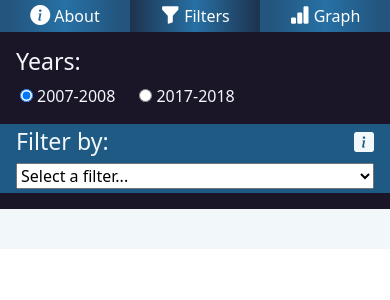
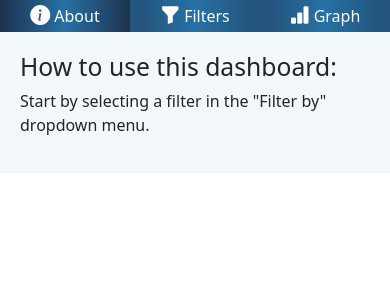
Before and after one commit to javrobs/nhanes_analysis, a Flask app: template app/templates/index.html in a window 390 px wide. Shown: the part 145-445 px from the top of the page. Run offline with Flask 3, Linux system fonts and the light colour scheme; the template is opened without the code that fills it, so the values that code supplies are empty; some libraries are stand-ins or nearby versions.

Commit message:
Finished working on responsiveness, connected mobile buttons to desktop button, and killed more bugs

```diff
--- a/app/static/css/styles.css
+++ b/app/static/css/styles.css
@@ -35,6 +35,10 @@ select{
         height:100vh;
         overflow:hidden;
     }
+
+    #mobile-no-graph-message{
+        display: none;
+    }
 }
 
 #header{
@@ -44,7 +48,7 @@ select{
     border-bottom: 5px solid var(--text);
 }
 
-#filter{
+#filter-container{
     background-color: var(--accent);
     color:var(--back);
     padding:20px;
--- a/app/static/js/filters.js
+++ b/app/static/js/filters.js
@@ -1,92 +1,103 @@
+// Created constants for:
+// 1. The URL:
 const URL = '/queries';
-const instructions=document.querySelector("#instructions");
-const plotContainer=document.querySelector('#plot-container');
-const plotArea=document.querySelector("#plot");
-const year2007=document.querySelector("#first-year");
-const year2017=document.querySelector("#second-year");
-const errorMessage=document.querySelector("#error-message");
-const parentDiv = document.querySelector("#filter-by");
+
+// 2. The desktop button:
+const desktopButtonDiv = document.querySelector('#desktop-button-div');
+const desktopButton = document.querySelector('#desktop-button');
+
+// 3. The mobile version:
+const mobileButtons = document.querySelectorAll('.mobile-button');
+const mobileTabs = document.querySelectorAll('.mobile-tab');
+const instructionsButton = document.querySelector('#instructions-button');
+const filterButton = document.querySelector('#filter-button');
+const plotContainerButton = document.querySelector('#plot-container-button');
+
+// 4. The instructions container:
+const instructionsContainer = document.querySelector('#instructions-container');
+
+// 5. The filters:
+const filterContainer = document.querySelector('#filter-container');
+const year2007 = document.querySelector('#first-year');
+const parentDiv = document.querySelector('#filter-by');
+
+// 6. The plot container:
+const plotContainer = document.querySelector('#plot-container');
+const mobileNoGraphMessage = document.querySelector('#mobile-no-graph-message');
+const plotArea = document.querySelector('#plot');
+const errorMessage = document.querySelector('#error-message');
+const breadcrumbDiv = document.querySelector('#breadcrumb');
+
+// Created variables for the tooltips:
 var tooltipTriggerList = document.querySelectorAll('[data-bs-toggle="tooltip"]');
 var tooltipList = [...tooltipTriggerList].map(tooltipTriggerEl => new bootstrap.Tooltip(tooltipTriggerEl));
-const breadcrumbDiv=document.querySelector("#breadcrumb");
-const desktopButtonDiv=document.querySelector('#desktop-button-div');
-const desktopButton=document.querySelector('#desktop-button');
-const mobileButtons=document.querySelectorAll(".mobile-button");
-const mobileTabs=document.querySelectorAll('.mobile-tab');
-var plotCreated=false;
-const missingValueDiv=document.querySelector("#missingValuesNote");
-const legendDiv=document.querySelector('#legend');
 
 
+// Created a listener so the mobile buttons execute the 'ShowTab' function when clicked:
 mobileButtons.forEach(each => {
     each.addEventListener('click', showTab);
 });
 
-function filter(element){
+
+// Created a function to call the server and get the data to correctly populate the filter dropdown and the graph:
+function filter(element) {
+
+    // Defined the local variables needed:
     let value;
     let filterCount;
-    let filtersDictionary={};
-    let currentFilter=document.querySelector(".current-filter");
-    let pastFilters=document.querySelectorAll(".filter-past");
-    let categories=document.querySelectorAll(".category");
-    if (element.classList.contains('filter-past')){
-        value=element.value;
-        filterCount=Number(element.id.split("-")[1]);
-        for (let i=0;i<filterCount-1;i++){
-            filtersDictionary[pastFilters[i].value]=categories[i].value;
+    let filtersDictionary = {};
+
+    // Created local variables that read the filters and categories:
+    let currentFilter = document.querySelector(".current-filter");
+    let pastFilters = document.querySelectorAll(".filter-past");
+    let categories = document.querySelectorAll(".category");
+
+    // Specified a condition that prepares the data that will be sent to the server:
+    if (element.classList.contains('filter-past')) {
+        value = element.value;
+        filterCount = Number(element.id.split("-")[1]);
+        for (let i = 0; i < filterCount - 1; i++) {
+            filtersDictionary[pastFilters[i].value] = categories[i].value;
         };
         killTree(filterCount);
-    } else if (currentFilter.value==='default'&&pastFilters.length>0&&element.tagName!=='SELECT') {
-        let lastFilter=pastFilters[pastFilters.length-1];
-        filterCount=Number(lastFilter.id.split("-")[1]);
-        value=lastFilter.value;
-        for (let i=0;i<pastFilters.length-1;i++){
-            filtersDictionary[pastFilters[i].value]=categories[i].value;
+    } else if (currentFilter.value === 'default' && pastFilters.length > 0 && element.tagName !== 'SELECT') {
+        let lastFilter = pastFilters[pastFilters.length - 1];
+        filterCount = Number(lastFilter.id.split("-")[1]);
+        value = lastFilter.value;
+        for (let i = 0; i < pastFilters.length - 1; i++) {
+            filtersDictionary[pastFilters[i].value] = categories[i].value;
         };
-        console.log(value, filtersDictionary);
     } else {
-        value=currentFilter.value;
-        filterCount=Number(currentFilter.id.split("-")[1]);
-        for (let i=0;i<pastFilters.length;i++){
-            filtersDictionary[pastFilters[i].value]=categories[i].value;
+        value = currentFilter.value;
+        filterCount = Number(currentFilter.id.split("-")[1]);
+        for (let i = 0; i < pastFilters.length; i++) {
+            filtersDictionary[pastFilters[i].value] = categories[i].value;
         };
-        // console.log(value, filtersDictionary);
     };
-    if(value!=="default"){
-    //     instructions.classList.remove("d-none");
-    //     plotArea.classList.add("d-none");
-    //     breadcrumbDiv.innerHTML="";
-    //     missingValueDiv.innerHTML="";
-    //     // filterDeeperDiv.innerHTML="";
-    //     errorMessage.classList.add("d-none");
-    //     let currentCategory = document.querySelector(`#category-${filterCount}`);
-    //     if (currentCategory!==null){
-    //         currentCategory.remove();
-    //         let title = document.querySelector(`#title-on-${filterCount}`);
-    //         title.remove();
-    //     };
-    // } else {
-        instructions.classList.add("d-none");
-        plotContainer.classList.remove("d-none");
+
+    // Created a condition that calls the server if the filter has a valid value:
+    graphToggle(false);
+    if (value !== "default") {
+        // instructionsContainer.classList.add("d-none");
+        // plotContainer.classList.remove("d-none");
         buildingBreadcrumb(filterCount);
-        fetch(URL,{
+        fetch(URL, {
             method: 'POST',
-            mode :'cors',
+            mode: 'cors',
             headers:
             {
                 "Content-Type": "application/json"
             },
-            body: JSON.stringify({column:value, previousFilters:filtersDictionary, selectedYear:year2007.checked})
-            }).then(data=>data.json()).then(data => {
-            console.log(data);
-            if(data.all_data.length!==0){
-                plot(data,year2007.checked);
+            body: JSON.stringify({ column: value, previousFilters: filtersDictionary, selectedYear: year2007.checked })
+        }).then(data => data.json()).then(data => {
+            mobileNoGraphMessage.classList.add("d-none");
+            if (data.all_data.length !== 0) {
+                plot(data, year2007.checked);
                 errorMessage.classList.add("d-none");
                 desktopButtonDiv.classList.remove("d-none");
-                if (element.tagName==='SELECT'){
-                    filterOn(data,value,filterCount);
+                if (element.tagName === 'SELECT') {
+                    filterOn(data, value, filterCount);
                 };
-                // };
                 plotArea.classList.remove("d-none");
             } else {
                 plotArea.classList.add("d-none");
@@ -96,10 +107,10 @@ function filter(element){
     };
 };
 
-function filterOn(data,column,counter){
+function filterOn(data, column, counter) {
     let currentCategory = document.querySelector(`#category-${counter}`);
     // console.log(currentCategory);
-    if (currentCategory!==null){
+    if (currentCategory !== null) {
         currentCategory.remove();
         let title = document.querySelector(`#title-on-${counter}`);
         title.remove();
@@ -109,9 +120,9 @@ function filterOn(data,column,counter){
         // filter(filterToRun);
     };
     // console.log(currentCategory);
-    let selectedFilter=document.querySelector(`option[value=${column}]`).innerHTML;
+    let selectedFilter = document.querySelector(`option[value=${column}]`).innerHTML;
     let filterOnDiv = document.querySelector(`#filter-div-${counter}`);
-    if (counter===1) {
+    if (counter === 1) {
         let categoryTitleDiv = document.createElement('div');
         categoryTitleDiv.innerHTML = `<h6 class="py-1 m-0">On <span class="highlight">${selectedFilter}</span>:</h6>
             <div class="on-hover-parent" data-bs-toggle="tooltip" data-bs-custom-class="custom-tooltip" data-bs-placement="left" data-bs-html="true" data-bs-title="<b>Select a '${selectedFilter}' category.</b>">
@@ -126,47 +137,47 @@ function filterOn(data,column,counter){
         tooltipList = [...tooltipTriggerList].map(tooltipTriggerEl => new bootstrap.Tooltip(tooltipTriggerEl));
     } else {
         let h6Title = document.createElement("h6");
-        h6Title.innerHTML=`On <span class="highlight">${selectedFilter}</span>:`
+        h6Title.innerHTML = `On <span class="highlight">${selectedFilter}</span>:`
         h6Title.classList.add("py-1");
         h6Title.classList.add("m-0");
         h6Title.id = `title-on-${counter}`
         filterOnDiv.appendChild(h6Title);
     }
-    let options=[];
-    let newSelect=document.createElement("select");
-    let defaultOption=document.createElement("option");
-    defaultOption.innerHTML="Select an option..";
-    defaultOption.value="default";
-    defaultOption.disabled=true;
-    defaultOption.selected=true;
+    let options = [];
+    let newSelect = document.createElement("select");
+    let defaultOption = document.createElement("option");
+    defaultOption.innerHTML = "Select an option..";
+    defaultOption.value = "default";
+    defaultOption.disabled = true;
+    defaultOption.selected = true;
     newSelect.appendChild(defaultOption);
-    data.all_data.forEach(line=>{
+    data.all_data.forEach(line => {
         // console.log(options);
-        let text=line["description"];
-        text=text.replaceAll("~"," ");
-        if (options.includes(text)===false&&text!=="Don't know"&&text!=="Refused"){
+        let text = line["description"];
+        text = text.replaceAll("~", " ");
+        if (options.includes(text) === false && text !== "Don't know" && text !== "Refused") {
             options.push(text);
-            let oneOption=document.createElement("option");
-            oneOption.innerHTML=text;
-            oneOption.setAttribute("value",line["id"])
+            let oneOption = document.createElement("option");
+            oneOption.innerHTML = text;
+            oneOption.setAttribute("value", line["id"])
             newSelect.appendChild(oneOption);
         };
     });
-    newSelect.id=`category-${counter}`;
+    newSelect.id = `category-${counter}`;
     newSelect.classList.add("category");
-    newSelect.addEventListener("change",(event)=>{
-        filterDeeper(event,column,counter+1);
+    newSelect.addEventListener("change", (event) => {
+        filterDeeper(event, column, counter + 1);
     });
     filterOnDiv.appendChild(newSelect);
 };
 
-function filterDeeper(event,column,counter){
+function filterDeeper(event, column, counter) {
     let currentDiv = document.querySelector(`#filter-div-${counter}`)
-    if (currentDiv!==null){
+    if (currentDiv !== null) {
         // currentDiv.remove();
         let valueToKeep = Number(event.target.value);
-        killTree(counter-1);
-        let filterToRun = document.querySelector(`#filter-${counter-1}`);
+        killTree(counter - 1);
+        let filterToRun = document.querySelector(`#filter-${counter - 1}`);
         // console.log(filterToRun);
         // filter(filterToRun).then(() => {
         //     let categoryToRun = document.querySelector(`#category-${counter-1}`);
@@ -179,24 +190,24 @@ function filterDeeper(event,column,counter){
     filterDeeperDiv.id = `filter-div-${counter}`;
     filterDeeperDiv.classList.add('px-3');
     filterDeeperDiv.classList.add('py-3');
-    let allFilters=document.querySelectorAll(".filter");
-    allFilters.forEach(one=>{
+    let allFilters = document.querySelectorAll(".filter");
+    allFilters.forEach(one => {
         one.classList.add("filter-past");
         one.classList.remove("current-filter");
     });
     let title = document.createElement('div');
-    title.innerHTML="<h4 class='m-0'>Filter deeper by:</h4> <i class='bi bi-x-square-fill icon-close' onclick='iconKillTree(this);'></i>";
+    title.innerHTML = "<h4 class='m-0'>Filter deeper by:</h4> <i class='bi bi-x-square-fill icon-close' onclick='iconKillTree(this);'></i>";
     // h6Title.classList.add("pt-3");
     title.classList.add("pb-2");
     title.classList.add("align-items-baseline");
     title.classList.add("d-flex");
     title.classList.add("justify-content-between");
-    let lastFilter=document.querySelector(`#filter-${counter-1}`);
-    let newFilter=lastFilter.cloneNode(true);
+    let lastFilter = document.querySelector(`#filter-${counter - 1}`);
+    let newFilter = lastFilter.cloneNode(true);
     newFilter.classList.add("current-filter");
     newFilter.classList.remove("filter-past");
-    newFilter.setAttribute("id",`filter-${counter}`);
-    let optionToRemove=newFilter.querySelector(`[value=${column}]`);
+    newFilter.setAttribute("id", `filter-${counter}`);
+    let optionToRemove = newFilter.querySelector(`[value=${column}]`);
     newFilter.removeChild(optionToRemove);
     filterDeeperDiv.appendChild(title);
     filterDeeperDiv.appendChild(newFilter);
@@ -204,38 +215,38 @@ function filterDeeper(event,column,counter){
     changeFilterBackground(counter);
 };
 
-function killTree(numberOfFiltersToKeep){
+function killTree(numberOfFiltersToKeep) {
     console.log('killed a Tree!!', numberOfFiltersToKeep);
-    let currentFilter=document.querySelector('.current-filter');
-    let currentFilterCount=Number(currentFilter.id.split("-")[1]);
+    let currentFilter = document.querySelector('.current-filter');
+    let currentFilterCount = Number(currentFilter.id.split("-")[1]);
     console.log(currentFilter, currentFilterCount);
-    for (let i=numberOfFiltersToKeep+1;i<=currentFilterCount;i++){
+    for (let i = numberOfFiltersToKeep + 1; i <= currentFilterCount; i++) {
         let divToDelete = document.querySelector(`#filter-div-${i}`);
         console.log(i);
         divToDelete.remove();
     };
-    let killingFilter=document.querySelector(`#filter-${numberOfFiltersToKeep}`);
+    let killingFilter = document.querySelector(`#filter-${numberOfFiltersToKeep}`);
     killingFilter.classList.add("current-filter");
     killingFilter.classList.remove("filter-past");
     buildingBreadcrumb(numberOfFiltersToKeep);
 };
 
-function iconKillTree(element){
+function iconKillTree(element) {
     let iconParentDiv = element.parentElement.parentElement;
-    let numberIcon=iconParentDiv.id.split("-")[2];
+    let numberIcon = iconParentDiv.id.split("-")[2];
     console.log(element, iconParentDiv, numberIcon);
-    killTree(numberIcon-1);
-    let selectedFilter = document.querySelector(`#filter-${numberIcon-1}`)
+    killTree(numberIcon - 1);
+    let selectedFilter = document.querySelector(`#filter-${numberIcon - 1}`)
     filter(selectedFilter);
 };
 
 function buildingBreadcrumb(filterCount) {
-    let breadcrumbString="";
-    for(let i=1; i<=filterCount; i++){
+    let breadcrumbString = "";
+    for (let i = 1; i <= filterCount; i++) {
         let filter = document.querySelector(`#filter-${i}>option:checked`).innerHTML;
         let category = document.querySelector(`#category-${i}>option:checked`);
-        breadcrumbString += (i==filterCount)? "<b class='last-breadcrumb'>" + filter + "</b>":"<b>" + filter + "</b>";
-        if (category!==null&&category.value!=='default'){
+        breadcrumbString += (i == filterCount) ? "<b class='last-breadcrumb'>" + filter + "</b>" : "<b>" + filter + "</b>";
+        if (category !== null && category.value !== 'default') {
             category = category.innerHTML;
             breadcrumbString += "&nbsp- " + category + '&nbsp <i class="bi bi-arrow-right d-flex align-content-center"></i>&nbsp ';
         }
@@ -243,59 +254,112 @@ function buildingBreadcrumb(filterCount) {
     breadcrumbDiv.innerHTML = breadcrumbString;
 };
 
-function changeFilterBackground(counter){
+function changeFilterBackground(counter) {
     // let style = getComputedStyle(document.querySelector('#filter-div-1'));
     // let backgroundColor = style.backgroundColor;
     // console.log(backgroundColor);
     // backgroundColor.split(",")
-    for (let i=1; i<=counter; i++){
+    for (let i = 1; i <= counter; i++) {
         let filterDiv = document.querySelector(`#filter-div-${i}`);
-        filterDiv.style = `background-color: rgba(31, 90, 132, ${i/counter});`
+        filterDiv.style = `background-color: rgba(31, 90, 132, ${i / counter});`
     };
 };
 
-function showTab(event){
-    let element = event.target;
-    let tabID = element.id.split('-button')[0];
+function showTab(event) {
+    let element = (event.target.tagName==='I')?event.target.parentElement:event.target;
+    console.log(element);
+    // let tabID = element.id.split('-button')[0];
+    // mobileButtons.forEach(each => {
+    //     if (each===element){
+    //         each.classList.add("active");
+    //     } else {
+    //         each.classList.remove("active");
+    //     };
+    // });
+    // console.log(tabID);
+    // let tab = document.querySelector(`#${tabID}`);
+    // mobileTabs.forEach(each => {
+    //     if (each===tab){
+    //         each.classList.remove('mobile-tab-inactive');
+    //     } else {
+    //         each.classList.add('mobile-tab-inactive');
+    //     };
+    // });
+    switch (element.id) {
+        case 'plot-container-button':
+            graphToggle();
+            resizedWindow();
+            console.log('hello');
+            break;
+        case 'instructions-button':
+            aboutToggle();
+            break;
+        case 'filter-button':
             mobileButtons.forEach(each => {
-        if (each===element){
+                if (each === filterButton) {
                     each.classList.add("active");
                 } else {
                     each.classList.remove("active");
                 };
             });
-    console.log(tabID);
-    let tab = document.querySelector(`#${tabID}`);
             mobileTabs.forEach(each => {
-        if (each===tab){
+                if (each === filterContainer) {
                     each.classList.remove('mobile-tab-inactive');
                 } else {
                     each.classList.add('mobile-tab-inactive');
                 };
             });
-    if (element.id==='plot-container-button') {
-        resizedWindow();
-        graphToggle();
-        // instructions.classList.add("d-none");
-        // plotContainer.classList.remove("d-none");
-    };
-    if (element.id==='instructions-button') {
-        // instructions.classList.remove("d-none");
-        // plotContainer.classList.add("d-none");
-        aboutToggle();
     };
 };
 
-function aboutToggle(){
-    instructions.classList.remove("d-none");
+function aboutToggle() {
+    instructionsContainer.classList.remove("d-none");
     plotContainer.classList.add("d-none");
+    desktopButton.classList.add('graph-button');
+    desktopButton.classList.remove('about-button');
     desktopButton.innerHTML = '<i class="bi bi-bar-chart-fill pe-1"></i>Graph';
-    desktopButton.setAttribute('onclick', 'graphToggle();')
+    desktopButton.setAttribute('onclick', 'graphToggle();');
+    mobileButtons.forEach(each => {
+        if (each === instructionsButton) {
+            each.classList.add("active");
+        } else {
+            each.classList.remove("active");
+        };
+    });
+    mobileTabs.forEach(each => {
+        if (each === instructionsContainer) {
+            each.classList.remove('mobile-tab-inactive');
+        } else {
+            each.classList.add('mobile-tab-inactive');
+        };
+    });
+
 };
 
-function graphToggle(){
-    instructions.classList.add("d-none");
+function graphToggle(avoidLoop=true) {
+    instructionsContainer.classList.add("d-none");
     plotContainer.classList.remove("d-none");
+    desktopButton.classList.remove('graph-button');
+    desktopButton.classList.add('about-button');
     desktopButton.innerHTML = '<i class="bi bi-info-circle-fill pe-1"></i>About';
-    desktopButton.setAttribute('onclick', 'aboutToggle();')
+    desktopButton.setAttribute('onclick', 'aboutToggle();');
+    if (avoidLoop) {
+        let lastFilter = document.querySelector('.current-filter');
+        filter(lastFilter);
+    }
+    let button = document.querySelector('#plot-container-button');
+    mobileButtons.forEach(each => {
+        if (each === button) {
+            each.classList.add("active");
+        } else {
+            each.classList.remove("active");
         };
+    });
+    mobileTabs.forEach(each => {
+        if (each === plotContainer) {
+            each.classList.remove('mobile-tab-inactive');
+        } else {
+            each.classList.add('mobile-tab-inactive');
+        };
+    });
+};
--- a/app/static/js/plot.js
+++ b/app/static/js/plot.js
@@ -1,3 +1,9 @@
+const missingValueDiv=document.querySelector("#missingValuesNote");
+const legendDiv=document.querySelector('#legend');
+
+var plotCreated=false;
+
+
 function plot(data,yearFlag){
     legendDiv.classList.remove('d-none');
     legendDiv.classList.add('d-flex');
@@ -130,7 +136,11 @@ function startListener(){
 };
 
 function resizedWindow(){
-    Plotly.purge('plot');
     let lastFilter = document.querySelector('.current-filter');
+    if (lastFilter.value!=='default') {
+        Plotly.purge('plot');
+    };
+    if (desktopButton.classList.contains('about-button')) {
     filter(lastFilter);
+    };
 };
--- a/app/templates/index.html
+++ b/app/templates/index.html
@@ -21,19 +21,28 @@
                     </div>
                     <div class="d-md-none row">
                         <div class="col-4 px-0">
-                            <button class="all-buttons mobile-button" id="instructions-button"><i class="bi bi-info-circle-fill pe-1"></i>About</button>
+                            <button class="all-buttons mobile-button active" id="instructions-button">
+                                <i class="bi bi-info-circle-fill pe-1"></i>
+                                About
+                            </button>
                         </div>
                         <div class="col-4 px-0">
-                            <button class="all-buttons mobile-button active" id="filter-button"><i class="bi bi-funnel-fill pe-1"></i>Filters</button>
+                            <button class="all-buttons mobile-button" id="filter-button">
+                                <i class="bi bi-funnel-fill pe-1"></i>
+                                Filters
+                            </button>
                         </div>
                         <div class="col-4 px-0">
-                            <button class="all-buttons mobile-button" id="plot-container-button"><i class="bi bi-bar-chart-fill pe-1"></i>Graph</button>
+                            <button class="all-buttons mobile-button" id="plot-container-button">
+                                <i class="bi bi-bar-chart-fill pe-1"></i>
+                                Graph
+                            </button>
                         </div>
                     </div>
-                    <div class="d-flex flex-column row py-3 px-0 mobile-tab" id="filter">
+                    <div class="d-flex flex-column row py-3 px-0 mobile-tab mobile-tab-inactive" id="filter-container">
                         <div class="d-none d-md-grid">
                             <div class="d-none col-12 px-3 pb-2" id="desktop-button-div">
-                                <button class="all-buttons desktop-button" id="desktop-button" onclick="aboutToggle();"><i class="bi bi-info-circle-fill pe-1"></i>About</button>
+                                <button class="all-buttons desktop-button about-button" id="desktop-button" onclick="aboutToggle();"><i class="bi bi-info-circle-fill pe-1"></i>About</button>
                             </div>
                         </div>
                         <div class="col-12 px-3">
@@ -62,11 +71,14 @@
                     </div>
                 </div>
                 <div class="col-12 col-md-9" id="plotAndInstructionsContainer">
-                    <div class="mobile-tab mobile-tab-inactive" id="instructions">
+                    <div class="mobile-tab" id="instructions-container">
                         <h2>How to use this dashboard:</h2>
                         <p>Start by selecting a filter in the "Filter by" dropdown menu.</p>
                     </div>
                     <div class="mobile-tab mobile-tab-inactive d-none" id="plot-container">
+                        <div id="mobile-no-graph-message">
+                            <b>Please select a filter to see a graph.</b>
+                        </div>
                         <div class="d-flex align-items-center py-1" id="breadcrumb"></div>
                         <div id="plot"></div>
                         <div class="ghost">
```
Lines whose indentation alone changed are shown as unchanged.
